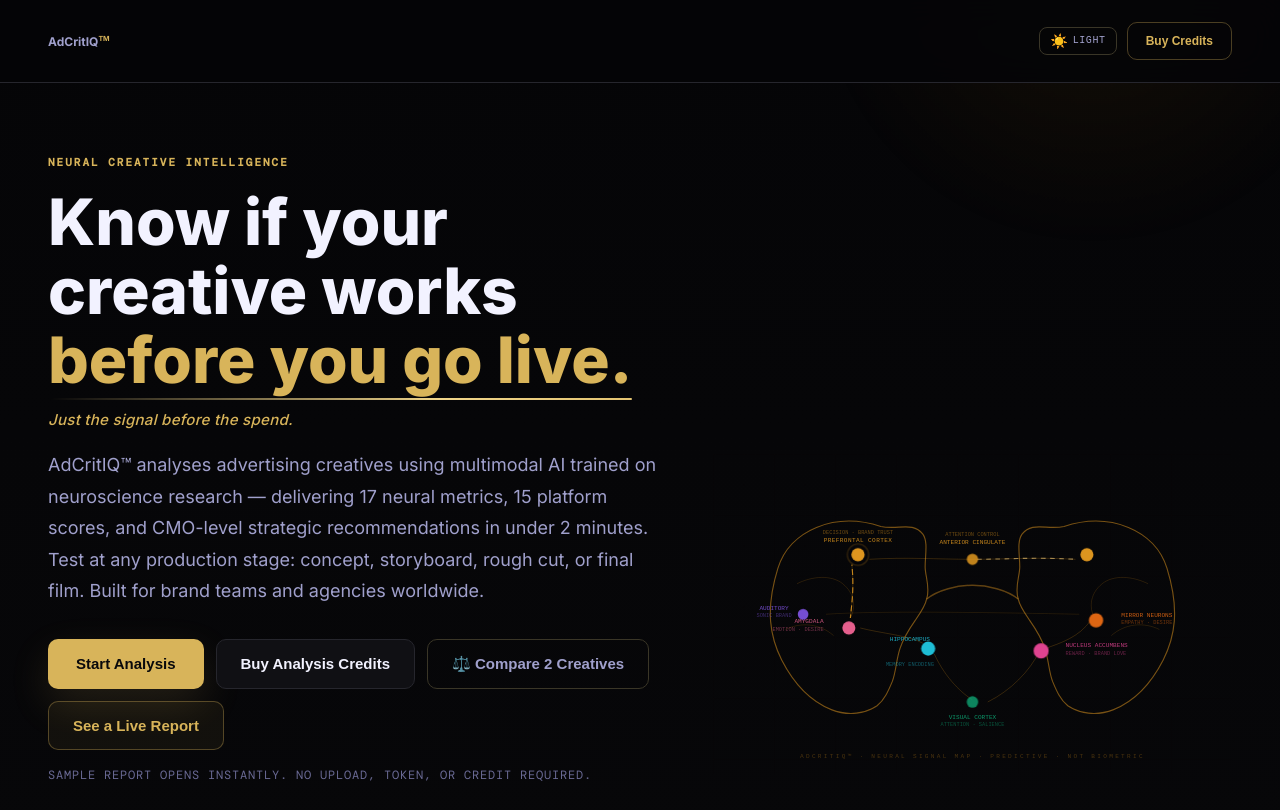
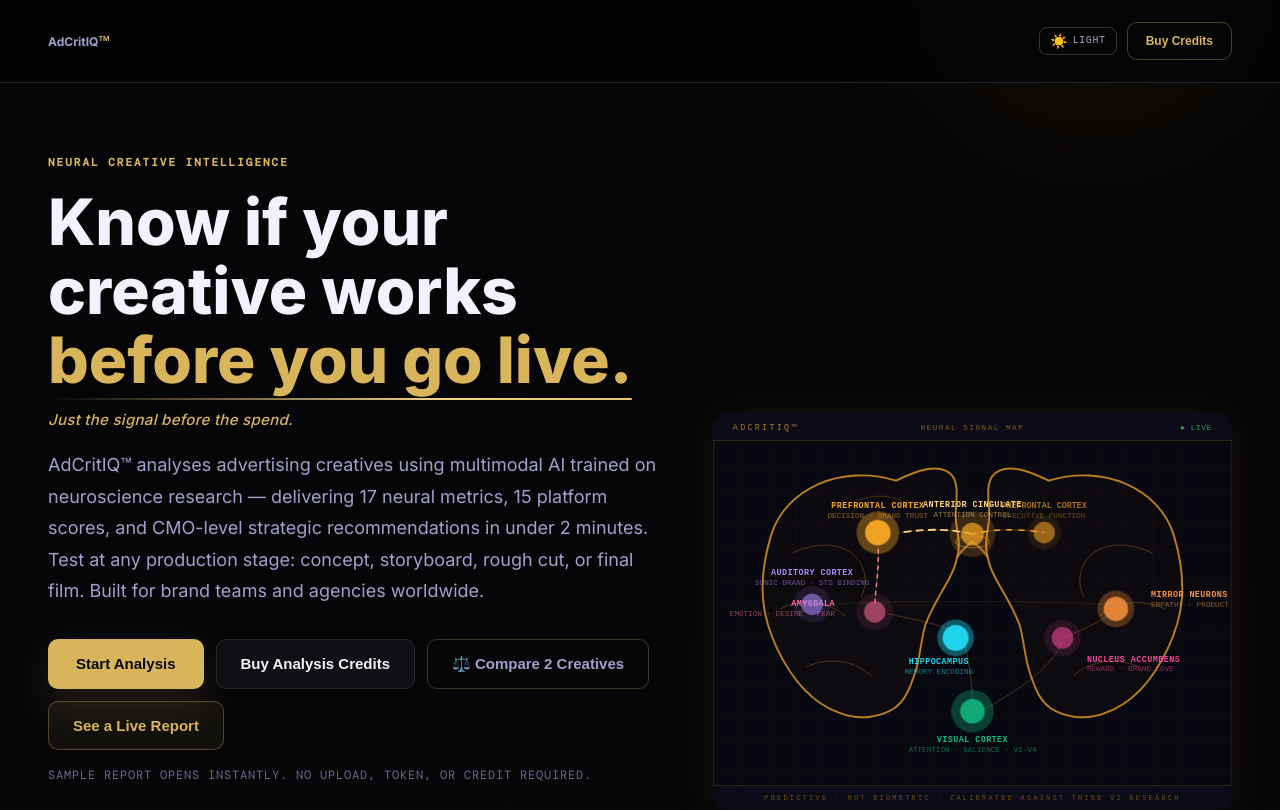
Before and after one commit to anilp-stack/Brain-Encoder, a React (Vite) app: page / in a window 1280 px wide. Shown: the top 810 px of the page. Built offline with nearby package versions, Linux system fonts and the light colour scheme; the HTML template or start-up script is replaced by a standard one.

Commit message:
Prompt 12.9-REV Brain Image

```diff
--- a/src/App.jsx
+++ b/src/App.jsx
@@ -1511,79 +1511,118 @@
             </div>
           </section>
 
+          {/* Neural Signal Brain — desktop only */}
           {!isMobile&&(
-            <div style={{marginBottom:20,opacity:0.95}}>
-              <svg width="100%" viewBox="0 0 680 420" role="img" xmlns="http://www.w3.org/2000/svg">
-                <title>Neural Signal Brain — AdCritIQ™ cortical region map for advertising creative analysis</title>
+            <div style={{
+              marginBottom:28,
+              borderRadius:16,
+              overflow:"hidden",
+              boxShadow:isDarkMode
+                ?"0 0 40px rgba(245,166,35,0.08)"
+                :"0 8px 32px rgba(0,0,0,0.25)",
+            }}>
+              <svg width="100%" viewBox="0 0 680 520" role="img" xmlns="http://www.w3.org/2000/svg">
+                <title>AdCritIQ™ Neural Signal Map — 8 cortical regions predictive advertising analysis</title>
                 <defs>
                   <style>{`
-                    @keyframes np1{0%,100%{r:7;opacity:.9}50%{r:10;opacity:1}}
-                    @keyframes np2{0%,100%{r:7;opacity:.8}50%{r:10;opacity:1}}
-                    @keyframes np3{0%,100%{r:7;opacity:.7}50%{r:10;opacity:1}}
-                    @keyframes nglo{0%,100%{opacity:.2}50%{opacity:.5}}
-                    @keyframes nsig{0%{stroke-dashoffset:200}100%{stroke-dashoffset:0}}
-                    @keyframes nsig2{0%{stroke-dashoffset:300}100%{stroke-dashoffset:0}}
-                    .an1{animation:np1 2.1s ease-in-out infinite}
-                    .an2{animation:np1 2.4s ease-in-out .3s infinite}
-                    .an3{animation:np2 2.2s ease-in-out .6s infinite}
-                    .an4{animation:np3 2.6s ease-in-out .9s infinite}
-                    .an5{animation:np1 2.3s ease-in-out 1.2s infinite}
-                    .an6{animation:np2 2.5s ease-in-out .4s infinite}
-                    .an7{animation:np3 2.1s ease-in-out .8s infinite}
-                    .an8{animation:np1 2.7s ease-in-out 1.5s infinite}
-                    .asig{animation:nsig 3s linear infinite;stroke-dasharray:8 4}
-                    .asig2{animation:nsig2 4s linear 1s infinite;stroke-dasharray:6 6}
-                    .aglo{animation:nglo 3s ease-in-out infinite}
+                    @keyframes bp{0%,100%{opacity:.55;r:14}50%{opacity:1;r:17}}
+                    @keyframes rp{0%,100%{opacity:.1}50%{opacity:.4}}
+                    @keyframes sd{0%{stroke-dashoffset:180}100%{stroke-dashoffset:0}}
+                    @keyframes sd2{0%{stroke-dashoffset:260}100%{stroke-dashoffset:0}}
+                    @keyframes sd3{0%{stroke-dashoffset:140}100%{stroke-dashoffset:0}}
+                    .b1{animation:bp 2.2s ease-in-out infinite}
+                    .b2{animation:bp 2.6s ease-in-out .4s infinite}
+                    .b3{animation:bp 2.0s ease-in-out .7s infinite}
+                    .b4{animation:bp 2.8s ease-in-out 1.0s infinite}
+                    .b5{animation:bp 2.3s ease-in-out 1.3s infinite}
+                    .b6{animation:bp 2.5s ease-in-out .2s infinite}
+                    .b7{animation:bp 2.1s ease-in-out .9s infinite}
+                    .b8{animation:bp 2.7s ease-in-out .6s infinite}
+                    .r1{animation:rp 2.2s ease-in-out infinite}
+                    .r2{animation:rp 2.6s ease-in-out .4s infinite}
+                    .r3{animation:rp 2.0s ease-in-out .7s infinite}
+                    .r4{animation:rp 2.8s ease-in-out 1.0s infinite}
+                    .r5{animation:rp 2.3s ease-in-out 1.3s infinite}
+                    .r6{animation:rp 2.5s ease-in-out .2s infinite}
+                    .r7{animation:rp 2.1s ease-in-out .9s infinite}
+                    .r8{animation:rp 2.7s ease-in-out .6s infinite}
+                    .s1{animation:sd 2.8s linear infinite;stroke-dasharray:10 6}
+                    .s2{animation:sd2 3.6s linear 1s infinite;stroke-dasharray:8 8}
+                    .s3{animation:sd3 2.2s linear .5s infinite;stroke-dasharray:6 5}
                   `}</style>
-                  <pattern id="abgrid" width="40" height="40" patternUnits="userSpaceOnUse">
-                    <path d="M 40 0 L 0 0 0 40" fill="none" stroke="#F5A623" strokeWidth="0.2" opacity="0.1"/>
+                  <pattern id="bg2" width="36" height="36" patternUnits="userSpaceOnUse">
+                    <path d="M 36 0 L 0 0 0 36" fill="none" stroke="#C8860A" strokeWidth="0.4" opacity="0.18"/>
                   </pattern>
                 </defs>
-                <rect width="680" height="420" fill="url(#abgrid)" rx="0"/>
-                <path d="M 220 95 C 160 75,100 100,85 150 C 68 205,75 240,90 270 C 108 305,130 325,155 335 C 178 344,200 340,215 330 C 225 322,230 310,235 298 C 240 285,240 270,245 255 C 250 240,258 228,265 218 C 272 208,278 200,280 190 C 285 175,278 160,278 148 C 278 132,282 115,275 105 C 262 88,242 100,220 95 Z" fill="none" stroke="#F5A623" strokeWidth="1.5" opacity="0.5"/>
-                <path d="M 460 95 C 520 75,580 100,595 150 C 612 205,605 240,590 270 C 572 305,550 325,525 335 C 502 344,480 340,465 330 C 455 322,450 310,445 298 C 440 285,440 270,435 255 C 430 240,422 228,415 218 C 408 208,402 200,400 190 C 395 175,402 160,402 148 C 402 132,398 115,405 105 C 418 88,438 100,460 95 Z" fill="none" stroke="#F5A623" strokeWidth="1.5" opacity="0.5"/>
-                <path d="M 280 190 C 295 178,320 172,340 172 C 360 172,385 178,400 190" fill="none" stroke="#F5A623" strokeWidth="2" opacity="0.4"/>
-                <path d="M 110 170 C 130 160,155 158,170 170 C 185 182,188 200,180 215" fill="none" stroke="#F5A623" strokeWidth="0.8" opacity="0.25"/>
-                <path d="M 95 230 C 115 220,140 222,158 238" fill="none" stroke="#F5A623" strokeWidth="0.8" opacity="0.25"/>
-                <path d="M 570 170 C 550 160,525 158,510 170 C 495 182,492 200,500 215" fill="none" stroke="#F5A623" strokeWidth="0.8" opacity="0.25"/>
-                <path d="M 585 230 C 565 220,540 222,522 238" fill="none" stroke="#F5A623" strokeWidth="0.8" opacity="0.25"/>
-                <path d="M 182 145 C 185 175,182 195,180 215" fill="none" stroke="#F5A623" strokeWidth="0.8" opacity="0.35"/>
-                <path d="M 193 228 C 220 235,258 238,275 248" fill="none" stroke="#F5A623" strokeWidth="0.8" opacity="0.35"/>
-                <path d="M 290 262 C 305 295,328 315,340 322" fill="none" stroke="#F5A623" strokeWidth="0.8" opacity="0.35"/>
-                <path d="M 205 138 C 255 135,290 138,340 138" fill="none" stroke="#F5A623" strokeWidth="0.8" opacity="0.35"/>
-                <path d="M 340 138 C 390 138,420 135,475 138" fill="none" stroke="#F5A623" strokeWidth="0.8" opacity="0.35"/>
-                <path d="M 495 218 C 480 240,455 248,435 255" fill="none" stroke="#F5A623" strokeWidth="0.8" opacity="0.35"/>
-                <path d="M 360 325 C 390 310,415 285,428 258" fill="none" stroke="#F5A623" strokeWidth="0.8" opacity="0.35"/>
-                <path d="M 148 210 C 220 205,380 208,480 210" fill="none" stroke="#F5A623" strokeWidth="0.8" opacity="0.2"/>
-                <path d="M 182 145 C 185 175,182 195,180 215" fill="none" stroke="#F5A623" strokeWidth="1.5" opacity="0.8" className="asig"/>
-                <path d="M 340 138 C 390 138,420 135,475 138" fill="none" stroke="#FFD580" strokeWidth="1.5" opacity="0.6" className="asig2"/>
-                <circle cx="190" cy="132" r="14" fill="#07070F" stroke="#F5A623" strokeWidth="1.5" opacity="0.25" className="aglo"/>
-                <circle cx="190" cy="132" r="7" fill="#F5A623" className="an1"/>
-                <text x="190" y="115" textAnchor="middle" fontFamily="monospace" fontSize="8" fill="#F5A623" opacity="0.85" letterSpacing="0.5">PREFRONTAL CORTEX</text>
-                <text x="190" y="105" textAnchor="middle" fontFamily="monospace" fontSize="7" fill="#F5A623" opacity="0.45">DECISION · BRAND TRUST</text>
-                <circle cx="178" cy="228" r="7" fill="#FF6B9D" className="an2"/>
-                <text x="145" y="222" textAnchor="end" fontFamily="monospace" fontSize="8" fill="#FF6B9D" opacity="0.85">AMYGDALA</text>
-                <text x="145" y="232" textAnchor="end" fontFamily="monospace" fontSize="7" fill="#FF6B9D" opacity="0.45">EMOTION · DESIRE</text>
-                <circle cx="282" cy="255" r="7" fill="#22D3EE" className="an3"/>
-                <text x="258" y="245" textAnchor="middle" fontFamily="monospace" fontSize="8" fill="#22D3EE" opacity="0.85">HIPPOCAMPUS</text>
-                <text x="258" y="278" textAnchor="middle" fontFamily="monospace" fontSize="7" fill="#22D3EE" opacity="0.45">MEMORY ENCODING</text>
-                <circle cx="340" cy="325" r="7" fill="#10B981" className="an4"/>
-                <text x="340" y="347" textAnchor="middle" fontFamily="monospace" fontSize="8" fill="#10B981" opacity="0.85">VISUAL CORTEX</text>
-                <text x="340" y="357" textAnchor="middle" fontFamily="monospace" fontSize="7" fill="#10B981" opacity="0.45">ATTENTION · SALIENCE</text>
-                <circle cx="118" cy="210" r="7" fill="#8B5CF6" className="an5"/>
-                <text x="80" y="204" textAnchor="middle" fontFamily="monospace" fontSize="8" fill="#8B5CF6" opacity="0.85">AUDITORY</text>
-                <text x="80" y="214" textAnchor="middle" fontFamily="monospace" fontSize="7" fill="#8B5CF6" opacity="0.45">SONIC BRAND</text>
-                <circle cx="340" cy="138" r="7" fill="#F5A623" className="an6"/>
-                <text x="340" y="118" textAnchor="middle" fontFamily="monospace" fontSize="8" fill="#F5A623" opacity="0.85">ANTERIOR CINGULATE</text>
-                <text x="340" y="108" textAnchor="middle" fontFamily="monospace" fontSize="7" fill="#F5A623" opacity="0.45">ATTENTION CONTROL</text>
-                <circle cx="502" cy="218" r="7" fill="#F97316" className="an7"/>
-                <text x="535" y="213" textAnchor="start" fontFamily="monospace" fontSize="8" fill="#F97316" opacity="0.85">MIRROR NEURONS</text>
-                <text x="535" y="223" textAnchor="start" fontFamily="monospace" fontSize="7" fill="#F97316" opacity="0.45">EMPATHY · DESIRE</text>
-                <circle cx="430" cy="258" r="7" fill="#EC4899" className="an8"/>
-                <text x="462" y="253" textAnchor="start" fontFamily="monospace" fontSize="8" fill="#EC4899" opacity="0.85">NUCLEUS ACCUMBENS</text>
-                <text x="462" y="263" textAnchor="start" fontFamily="monospace" fontSize="7" fill="#EC4899" opacity="0.45">REWARD · BRAND LOVE</text>
-                <circle cx="490" cy="132" r="5" fill="#F5A623" opacity="0.5" className="an2"/>
-                <text x="340" y="398" textAnchor="middle" fontFamily="monospace" fontSize="8" fill="#F5A623" opacity="0.3" letterSpacing="3">ADCRITIQ™ · NEURAL SIGNAL MAP · PREDICTIVE · NOT BIOMETRIC</text>
+                <rect width="680" height="520" rx="16" fill="#080810"/>
+                <rect width="680" height="520" rx="16" fill="url(#bg2)"/>
+                <rect x="1" y="1" width="678" height="518" rx="15" fill="none" stroke="#F5A623" strokeWidth="0.8" opacity="0.25"/>
+                <rect x="0" y="0" width="680" height="38" fill="#0C0C18"/>
+                <rect x="0" y="37" width="680" height="1" fill="#F5A623" opacity="0.2"/>
+                <text x="26" y="23" fontFamily="monospace" fontSize="11" fill="#F5A623" opacity="0.7" letterSpacing="3">ADCRITIQ™</text>
+                <text x="340" y="23" textAnchor="middle" fontFamily="monospace" fontSize="10" fill="#F5A623" opacity="0.5" letterSpacing="2">NEURAL SIGNAL MAP</text>
+                <text x="654" y="23" textAnchor="end" fontFamily="monospace" fontSize="10" fill="#4ADE80" opacity="0.7" letterSpacing="1">● LIVE</text>
+                <path d="M 240 90 C 168 68,95 100,76 162 C 56 228,66 272,84 310 C 105 354,132 382,165 394 C 192 405,220 400,238 388 C 252 378,258 362,264 344 C 272 322,272 300,278 280 C 285 260,295 244,303 230 C 312 215,318 203,320 190 C 326 172,318 152,318 136 C 318 117,323 97,314 84 C 298 64,264 78,240 90 Z" fill="#F5A623" fillOpacity="0.03" stroke="#F5A623" strokeWidth="2.5" opacity="0.75"/>
+                <path d="M 440 90 C 512 68,585 100,604 162 C 624 228,614 272,596 310 C 575 354,548 382,515 394 C 488 405,460 400,442 388 C 428 378,422 362,416 344 C 408 322,408 300,402 280 C 395 260,385 244,377 230 C 368 215,362 203,360 190 C 354 172,362 152,362 136 C 362 117,357 97,366 84 C 382 64,416 78,440 90 Z" fill="#F5A623" fillOpacity="0.03" stroke="#F5A623" strokeWidth="2.5" opacity="0.75"/>
+                <path d="M 320 190 C 330 176,340 170,340 170 C 340 170,350 176,360 190" fill="none" stroke="#F5A623" strokeWidth="3" opacity="0.6"/>
+                <ellipse cx="340" cy="170" rx="22" ry="8" fill="#F5A623" fillOpacity="0.08" stroke="#F5A623" strokeWidth="1.5" opacity="0.4"/>
+                <path d="M 104 185 C 130 172,162 170,182 185 C 200 200,204 224,194 242" fill="none" stroke="#F5A623" strokeWidth="1.2" opacity="0.3"/>
+                <path d="M 88 258 C 116 244,152 248,174 268" fill="none" stroke="#F5A623" strokeWidth="1.2" opacity="0.3"/>
+                <path d="M 122 334 C 152 320,186 326,208 346" fill="none" stroke="#F5A623" strokeWidth="1.2" opacity="0.3"/>
+                <path d="M 184 118 C 212 106,244 108,258 125" fill="none" stroke="#F5A623" strokeWidth="1.2" opacity="0.25"/>
+                <path d="M 576 185 C 550 172,518 170,498 185 C 480 200,476 224,486 242" fill="none" stroke="#F5A623" strokeWidth="1.2" opacity="0.3"/>
+                <path d="M 592 258 C 564 244,528 248,506 268" fill="none" stroke="#F5A623" strokeWidth="1.2" opacity="0.3"/>
+                <path d="M 558 334 C 528 320,494 326,472 346" fill="none" stroke="#F5A623" strokeWidth="1.2" opacity="0.3"/>
+                <path d="M 216 168 C 218 200,214 225,212 250" fill="none" stroke="#F5A623" strokeWidth="1" opacity="0.35"/>
+                <path d="M 228 264 C 260 272,295 276,314 288" fill="none" stroke="#F5A623" strokeWidth="1" opacity="0.35"/>
+                <path d="M 330 304 C 338 340,340 368,340 385" fill="none" stroke="#F5A623" strokeWidth="1" opacity="0.35"/>
+                <path d="M 246 158 C 285 152,316 154,340 160" fill="none" stroke="#F5A623" strokeWidth="1" opacity="0.35"/>
+                <path d="M 340 160 C 364 154,395 152,434 158" fill="none" stroke="#F5A623" strokeWidth="1" opacity="0.35"/>
+                <path d="M 528 258 C 510 276,480 286,460 296" fill="none" stroke="#F5A623" strokeWidth="1" opacity="0.35"/>
+                <path d="M 354 390 C 388 372,444 338,458 300" fill="none" stroke="#F5A623" strokeWidth="1" opacity="0.35"/>
+                <path d="M 148 252 C 240 246,440 248,522 252" fill="none" stroke="#F5A623" strokeWidth="0.8" opacity="0.18"/>
+                <path d="M 246 158 C 285 152,316 154,340 160" fill="none" stroke="#FFD580" strokeWidth="2.5" className="s1"/>
+                <path d="M 340 160 C 364 154,395 152,434 158" fill="none" stroke="#F5A623" strokeWidth="2" className="s2"/>
+                <path d="M 216 168 C 218 200,214 225,212 250" fill="none" stroke="#FF6B9D" strokeWidth="2" className="s3"/>
+                <circle cx="216" cy="158" r="28" fill="#F5A623" className="r1"/>
+                <circle cx="216" cy="158" r="14" fill="#F5A623" className="b1"/>
+                <text x="216" y="126" textAnchor="middle" fontFamily="monospace" fontSize="11" fill="#F5A623" fontWeight="700" letterSpacing="0.6">PREFRONTAL CORTEX</text>
+                <text x="216" y="139" textAnchor="middle" fontFamily="monospace" fontSize="10" fill="#F5A623" opacity="0.55">DECISION · BRAND TRUST</text>
+                <circle cx="212" cy="262" r="24" fill="#FF6B9D" className="r2"/>
+                <circle cx="212" cy="262" r="13" fill="#FF6B9D" className="b2"/>
+                <text x="160" y="254" textAnchor="end" fontFamily="monospace" fontSize="11" fill="#FF6B9D" fontWeight="700" letterSpacing="0.6">AMYGDALA</text>
+                <text x="160" y="267" textAnchor="end" fontFamily="monospace" fontSize="10" fill="#FF6B9D" opacity="0.55">EMOTION · DESIRE · FEAR</text>
+                <circle cx="318" cy="296" r="24" fill="#22D3EE" className="r3"/>
+                <circle cx="318" cy="296" r="13" fill="#22D3EE" className="b3"/>
+                <text x="296" y="330" textAnchor="middle" fontFamily="monospace" fontSize="11" fill="#22D3EE" fontWeight="700" letterSpacing="0.6">HIPPOCAMPUS</text>
+                <text x="296" y="343" textAnchor="middle" fontFamily="monospace" fontSize="10" fill="#22D3EE" opacity="0.55">MEMORY ENCODING</text>
+                <circle cx="340" cy="392" r="28" fill="#10B981" className="r4"/>
+                <circle cx="340" cy="392" r="15" fill="#10B981" className="b4"/>
+                <text x="340" y="432" textAnchor="middle" fontFamily="monospace" fontSize="11" fill="#10B981" fontWeight="700" letterSpacing="0.6">VISUAL CORTEX</text>
+                <text x="340" y="445" textAnchor="middle" fontFamily="monospace" fontSize="10" fill="#10B981" opacity="0.55">ATTENTION · SALIENCE · V1-V4</text>
+                <circle cx="130" cy="252" r="24" fill="#A78BFA" className="r5"/>
+                <circle cx="130" cy="252" r="13" fill="#A78BFA" className="b5"/>
+                <text x="130" y="214" textAnchor="middle" fontFamily="monospace" fontSize="11" fill="#A78BFA" fontWeight="700" letterSpacing="0.6">AUDITORY CORTEX</text>
+                <text x="130" y="227" textAnchor="middle" fontFamily="monospace" fontSize="10" fill="#A78BFA" opacity="0.55">SONIC BRAND · STS BINDING</text>
+                <circle cx="340" cy="160" r="30" fill="#F5A623" className="r6"/>
+                <circle cx="340" cy="160" r="16" fill="#F5A623" className="b6"/>
+                <text x="340" y="124" textAnchor="middle" fontFamily="monospace" fontSize="11" fill="#FFD580" fontWeight="700" letterSpacing="0.6">ANTERIOR CINGULATE</text>
+                <text x="340" y="137" textAnchor="middle" fontFamily="monospace" fontSize="10" fill="#FFD580" opacity="0.55">ATTENTION CONTROL</text>
+                <circle cx="528" cy="258" r="24" fill="#FB923C" className="r7"/>
+                <circle cx="528" cy="258" r="13" fill="#FB923C" className="b7"/>
+                <text x="574" y="243" textAnchor="start" fontFamily="monospace" fontSize="11" fill="#FB923C" fontWeight="700" letterSpacing="0.6">MIRROR NEURONS</text>
+                <text x="574" y="256" textAnchor="start" fontFamily="monospace" fontSize="10" fill="#FB923C" opacity="0.55">EMPATHY · PRODUCT DESIRE</text>
+                <circle cx="458" cy="296" r="24" fill="#EC4899" className="r8"/>
+                <circle cx="458" cy="296" r="13" fill="#EC4899" className="b8"/>
+                <text x="490" y="327" textAnchor="start" fontFamily="monospace" fontSize="11" fill="#EC4899" fontWeight="700" letterSpacing="0.6">NUCLEUS ACCUMBENS</text>
+                <text x="490" y="340" textAnchor="start" fontFamily="monospace" fontSize="10" fill="#EC4899" opacity="0.55">REWARD · BRAND LOVE</text>
+                <circle cx="434" cy="158" r="22" fill="#F5A623" className="r2"/>
+                <circle cx="434" cy="158" r="12" fill="#F5A623" opacity="0.65" className="b2"/>
+                <text x="434" y="126" textAnchor="middle" fontFamily="monospace" fontSize="11" fill="#F5A623" opacity="0.65" fontWeight="600">PREFRONTAL CORTEX</text>
+                <text x="434" y="139" textAnchor="middle" fontFamily="monospace" fontSize="10" fill="#F5A623" opacity="0.4">EXECUTIVE FUNCTION</text>
+                <rect x="0" y="489" width="680" height="31" fill="#0C0C18"/>
+                <rect x="0" y="489" width="680" height="1" fill="#F5A623" opacity="0.2"/>
+                <text x="340" y="509" textAnchor="middle" fontFamily="monospace" fontSize="9" fill="#F5A623" opacity="0.4" letterSpacing="3">PREDICTIVE · NOT BIOMETRIC · CALIBRATED AGAINST TRIBE V2 RESEARCH</text>
               </svg>
             </div>
           )}
```
